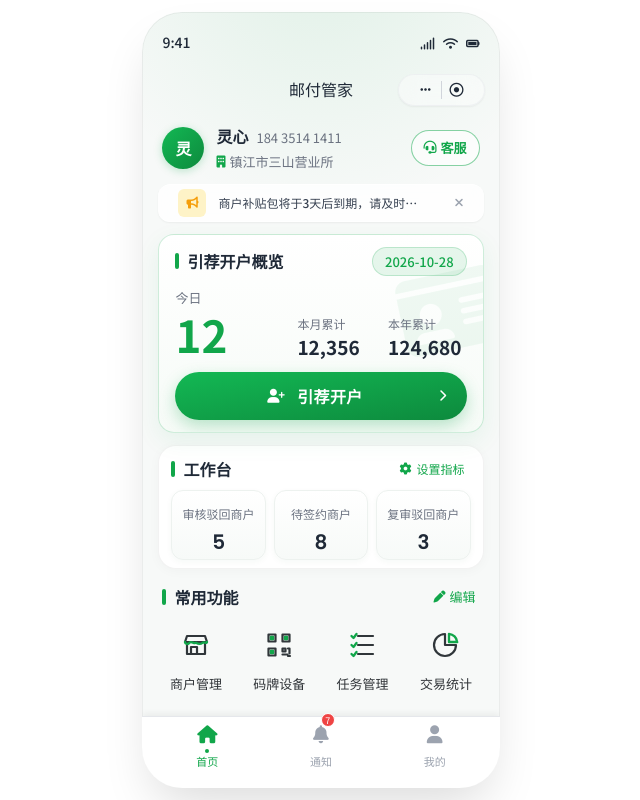
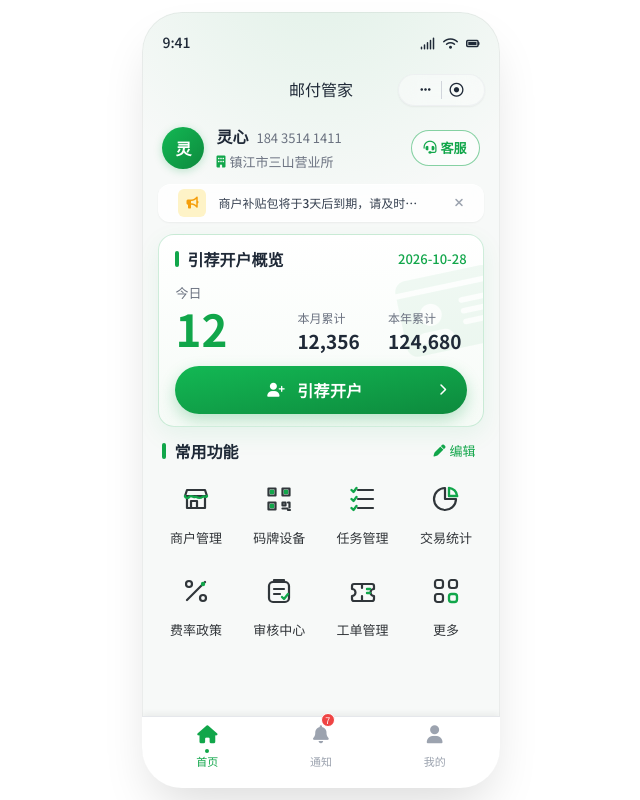
Before and after one commit to lingxin125/youfuguanjia, a plain HTML site: page index.html in a window 1280 px wide. Shown: the whole page, without its empty margins (319-959 px from the left). Drawn offline with nearby package versions, Linux system fonts and the light colour scheme.

Commit message:
Add files via upload

```diff
--- a/index.html
+++ b/index.html
@@ -846,7 +846,7 @@
                                 <i class="fas fa-id-card absolute -right-4 top-8 text-[88px] text-postal opacity-[.055] -rotate-12 pointer-events-none"></i>
                                 <div class="flex justify-between items-center mb-3 relative z-10">
                                     <h2 class="text-[16px] font-bold text-gray-800 flex items-center gap-2"><span class="w-1 h-4 bg-postal rounded-full"></span>引荐开户概览</h2>
-                                    <span id="report-date" class="text-[12px] text-postal bg-postal/10 border border-postal/20 rounded-full px-3 py-1 font-medium">2026-08-29</span>
+                                    <span id="report-date" class="text-[12px] text-postal font-medium">2026-08-29</span>
                                 </div>
                                 <div class="grid grid-cols-[1.4fr_1fr_1fr] gap-3 items-end relative z-10">
                                     <div>
@@ -870,7 +870,7 @@
                     </div>
 
                     <!-- Workbench metrics -->
-                    <div class="home-workbench mb-4">
+                    <div class="home-workbench mb-4" hidden>
                         <div class="flex items-center justify-between mb-2"><h3 class="text-[16px] font-bold text-gray-800 flex items-center gap-2"><span class="w-1 h-4 bg-postal rounded-full"></span>工作台</h3><button class="metric-setting" onclick="openMetricSheet()"><i class="fas fa-gear"></i>设置指标</button></div>
                         <div id="metric-grid" class="grid grid-cols-3"></div>
                     </div>
```
